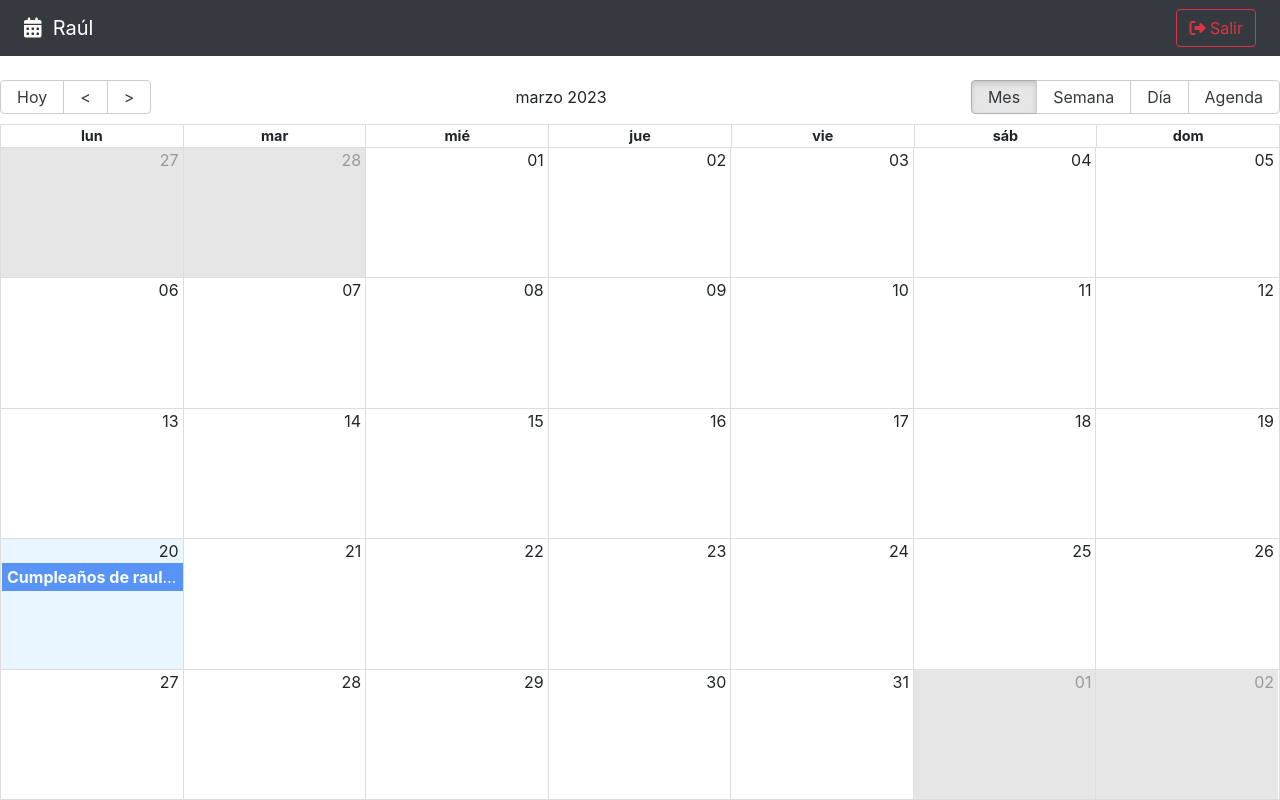
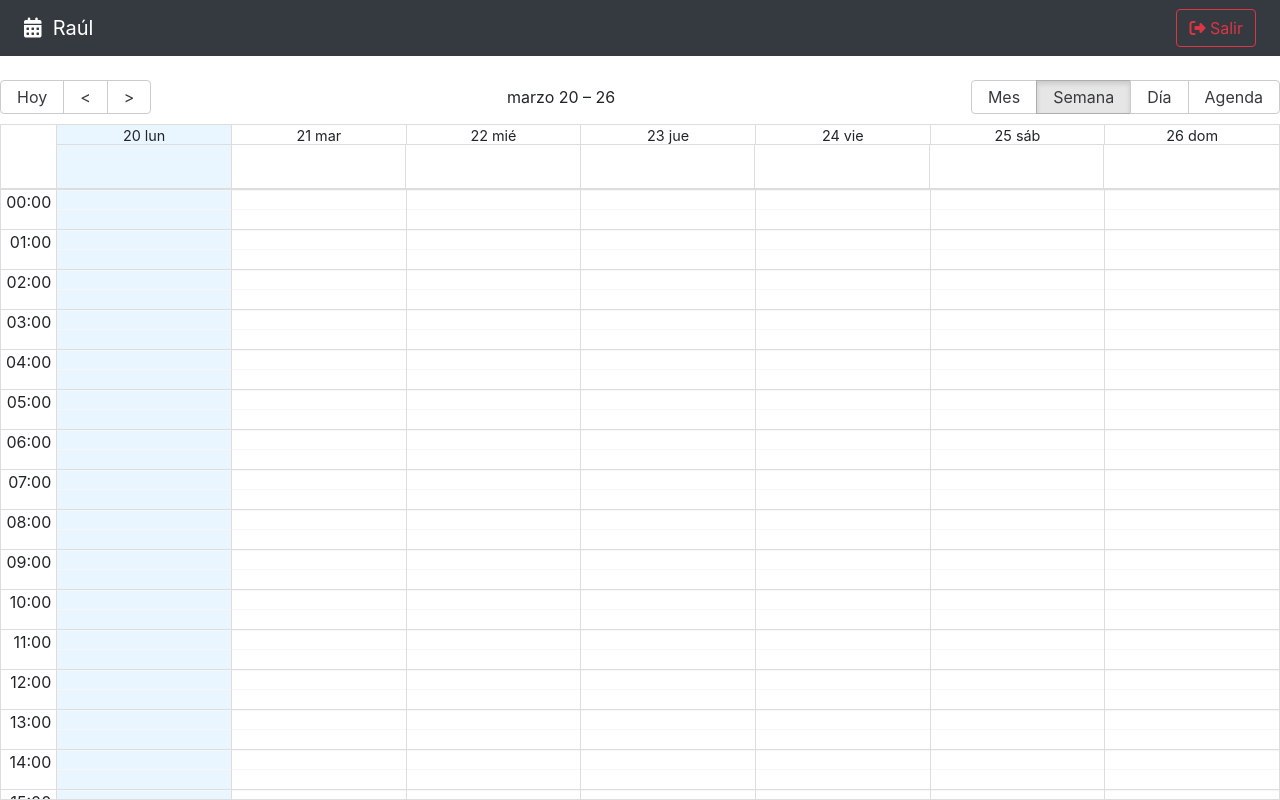
Before and after one commit to RaulRomero26/Curso-React, a React (Vite) app in the folder 10-calendar/: page / in a window 1280 px wide. Built offline with nearby package versions, Linux system fonts and the light colour scheme.

Commit message:
update: localstorage last view

```diff
--- a/10-calendar/src/calendar/pages/CalendarPage.jsx
+++ b/10-calendar/src/calendar/pages/CalendarPage.jsx
@@ -5,6 +5,7 @@ import { addHours } from 'date-fns'
 
 import { localizer,getMessagesES } from '../../helpers'
 import { CalendarEvent, Navbar } from "../"
+import { useState } from 'react'
 
 
 const events = [{
@@ -19,7 +20,30 @@ const events = [{
 	}
 }]
 
+
+
 export const CalendarPage = () => {
+
+
+	const [lastView, setLastView] = useState(localStorage.getItem('lastView') || 'week');
+
+
+
+	const onDoubleClick = (event) => {
+		console.log({ doubleClick: event });
+
+	}
+	const onSelect = (event) => {
+		console.log({ click: event });
+
+	}
+	const onViewChanged = (event) => {
+		console.log({ onViewChanged: event });
+		localStorage.setItem('lastView',event);
+		setLastView(event)
+
+	}
+
 
 	const eventStyleGetter = (event,start,end, isSelected) => {
 
@@ -44,6 +68,7 @@ export const CalendarPage = () => {
 				culture='es'
 				localizer={localizer}
 				events={events}
+				defaultView={lastView}
 				startAccessor="start"
 				endAccessor="end"
 				style={{ height: 'calc(100vh - 80px)' }}
@@ -52,6 +77,9 @@ export const CalendarPage = () => {
 				components={{
 					event: CalendarEvent
 				}}
+				onDoubleClickEvent={onDoubleClick}
+				onSelectEvent={onSelect}
+				onView={onViewChanged}
 			/>
 		</>
 	)
```
